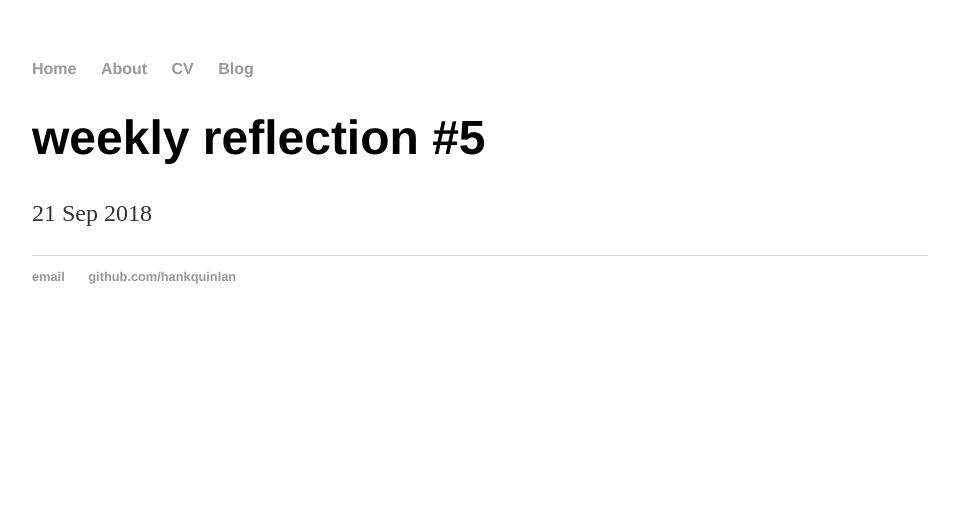
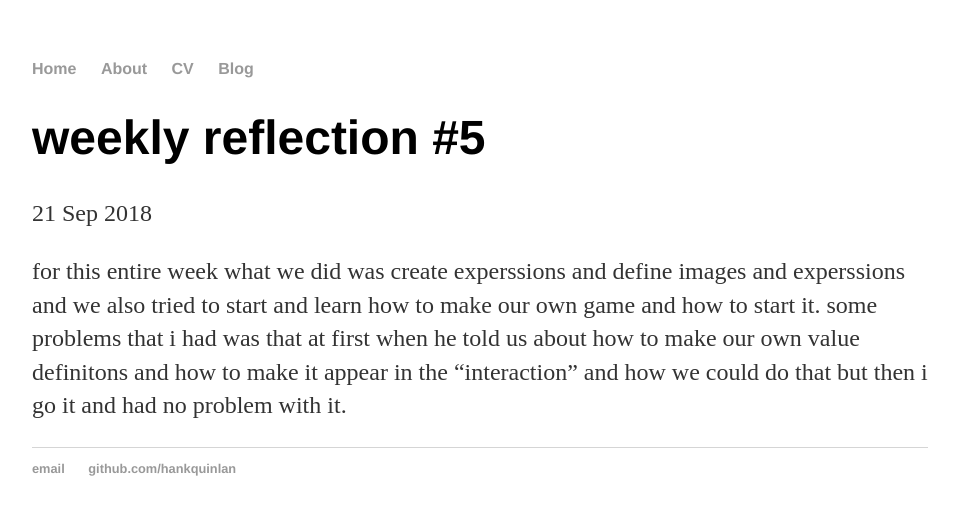
Before and after one commit to naydelinp0123/naydelinp0123.github.io, a Jekyll site: the page built from _posts/2018-10-26-my-life.md, in a window 1280 px wide. Shown: the top 515 px of the page, without its empty margins (160-1119 px from the left). Built offline with Jekyll 4.4.1, drawn with Linux system fonts in a browser that asks for light colours.

Commit message:
Update 2018-10-26-my-life.md

```diff
--- a/_posts/2018-10-26-my-life.md
+++ b/_posts/2018-10-26-my-life.md
@@ -3,3 +3,9 @@ layout: post
 title: "weekly reflection #5"
 date: 2018-09-21
 ---
+
+for this entire week what we did was create experssions and define images and
+experssions and we also tried to start and learn how to make our own game and
+how to start it. some problems that i had was that at first when he told us about
+how to make our own value definitons and how  to make it appear in the "interaction"
+and how we could do that but then i go it and had no problem with it.
```
